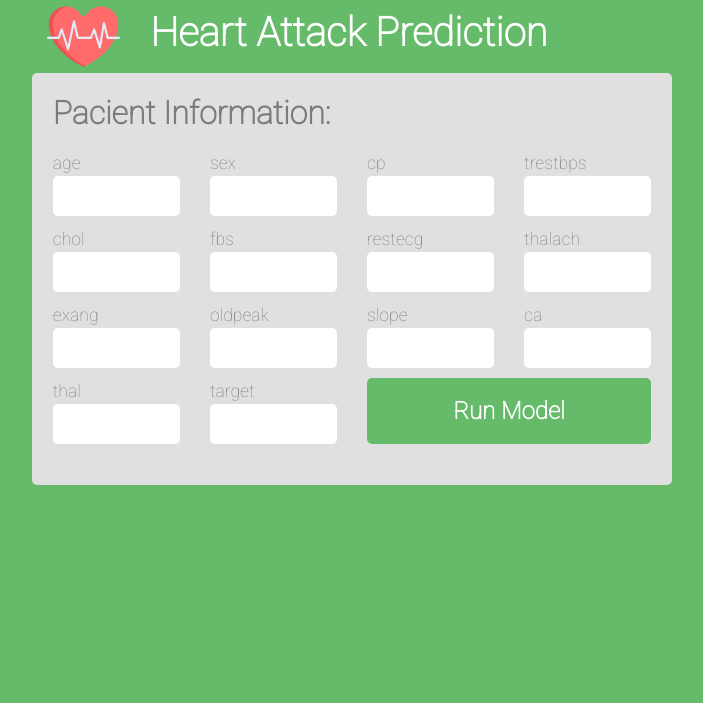
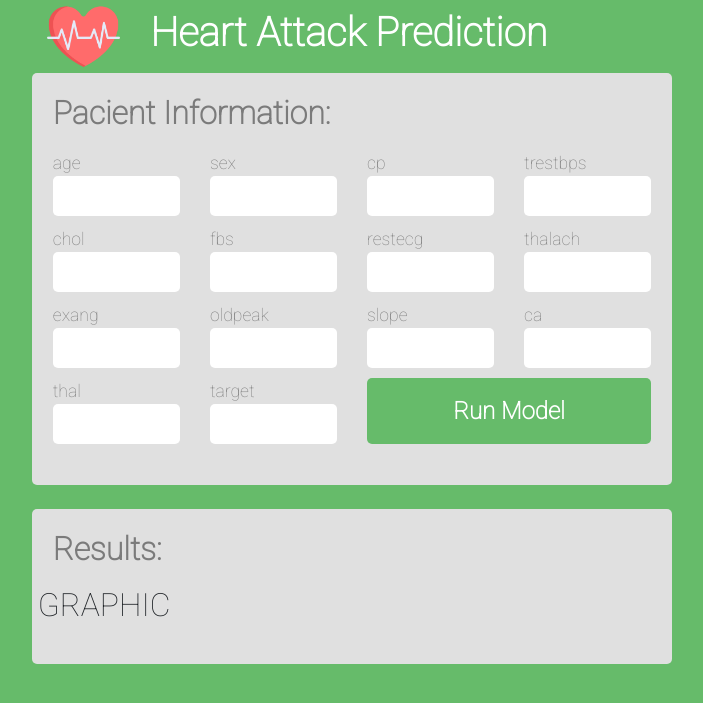
Before and after one commit to guilfernandez1/heart-prediction, a Flask app: page / in a window 1280 px wide. Shown: the top 703 px of the page, without its empty margins (288-991 px from the left). Run offline with Flask 2, Linux system fonts and the light colour scheme; some libraries are stand-ins or nearby versions.

Commit message:
added results in html body

```diff
--- a/static/css/styles.css
+++ b/static/css/styles.css
@@ -32,23 +32,23 @@ img {
     font-weight: bold;
 }
 
-.form-title h2 {
+.title h2 {
     color: #7B7B7B;
     font-weight: bold;
 }
 
-div.form-row-container {
+div.row-container {
     display: flex;
     justify-content: center;
 }
 
-div.form-col-container {
+div.col-container {
     background-color: #E0E0E0;
     padding: 1.3em;
     border-radius: 5px;
 }
 
-.form-col-container .row {
+.col-container .row {
     margin-bottom: 10px;
 }
 
@@ -57,19 +57,19 @@ input {
     height: 40px;
 }
 
-.form-col-container .row .col-sm-3 label {
+.col-container .row .col-sm-3 label {
     margin-bottom: -5px;
     color: #7B7B7B;
     font-size: 1.1em;
     font-weight: 400;
 }
 
-.form-col-container .row .col-sm-3 input {
+.col-container .row .col-sm-3 input {
     border: 0;
     border-radius: 5px;
 }
 
-.form-col-container .row .col-sm-6 button {
+.col-container .row .col-sm-6 button {
     background-color: #66BB6A;
     color: white;
     border: 0;
--- a/templates/home.html
+++ b/templates/home.html
@@ -26,10 +26,10 @@
                 </div>
             </div>
 
-            <div class="row form-row-container">
-                <div class="col-sm-6 form-col-container">
+            <div class="row row-container">
+                <div class="col-sm-6 col-container">
                     <div class="row">
-                        <div class="col-sm-12 form-title">
+                        <div class="col-sm-12 title">
                             <h2>Pacient Information:</h2>
                         </div>
                     </div>
@@ -108,10 +108,25 @@
                     </div>
                 </div>
             </div>
+
+            <br>
+
+            <div class="row row-container">
+                <div class="col-sm-6 col-container">
+                    <div class="row">
+                        <div class="col-sm-12 title">
+                            <h2>Results:</h2>
+                        </div>
+                    </div>
+                    <div class="row">
+                        <h2>GRAPHIC</h2>
+                    </div>
+                </div>
+            </div>
         </div>
     </div>
-    {{pred}}
 </body>
 <script src="./static/js/jquery.js"></script>
 <script src="./static/js/bootstrap.min.js"></script>
+
 </html>
```
